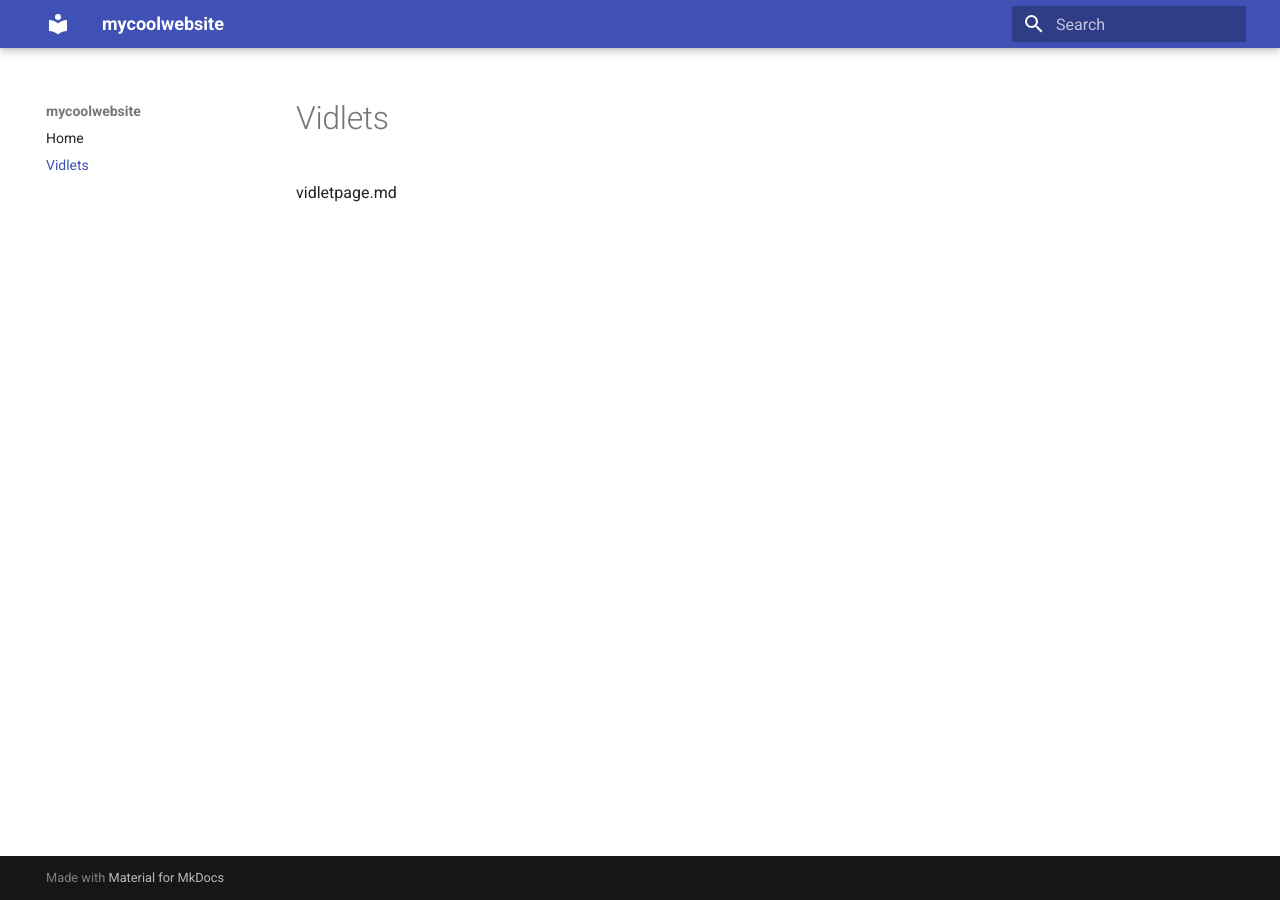
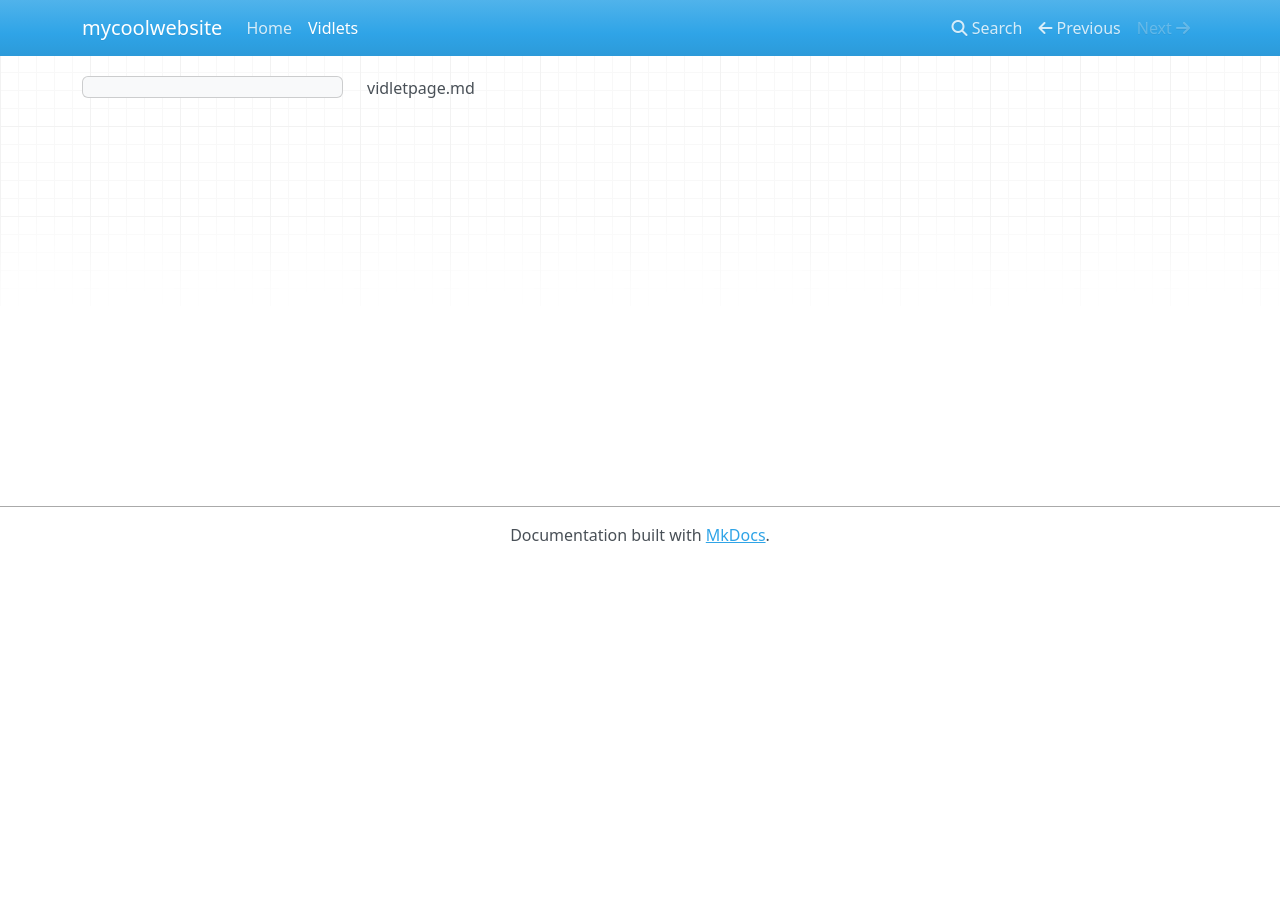
Before and after one commit to josesanchez1815/mkdocs-vidlet-hosting, an MkDocs documentation site: the page built from docs/vidletpage.md, in a window 1280 px wide. Built offline with MkDocs 1.6.1, drawn with Linux system fonts in a browser that asks for light colours; nearby versions of some CDN libraries.

Commit message:
mkdocs update

```diff
--- a/mkdocs.yml
+++ b/mkdocs.yml
@@ -7,14 +7,7 @@ edit_uri: ""
 
 
 theme:
-  name: material
-  # the next 2 lines are required to tuse the DIB version
-
-
-# pretty colors! see https://squidfunk.github.io/mkdocs-material/getting-started/#primary-colors
-palett:
-  primary: 'blue'
-  accent: 'blue'
+  name: mkdocs
 
 #give a title for each page
 
```
